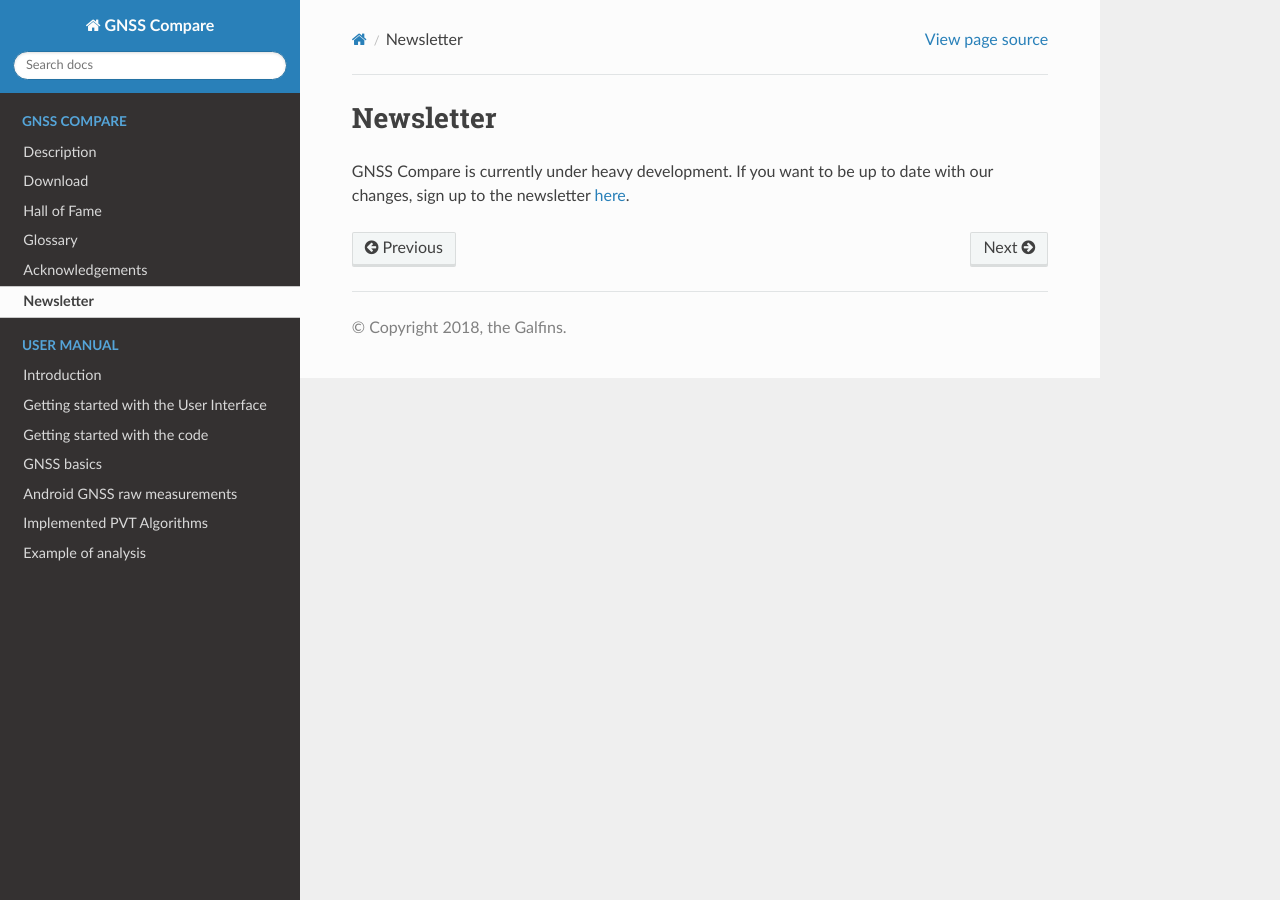
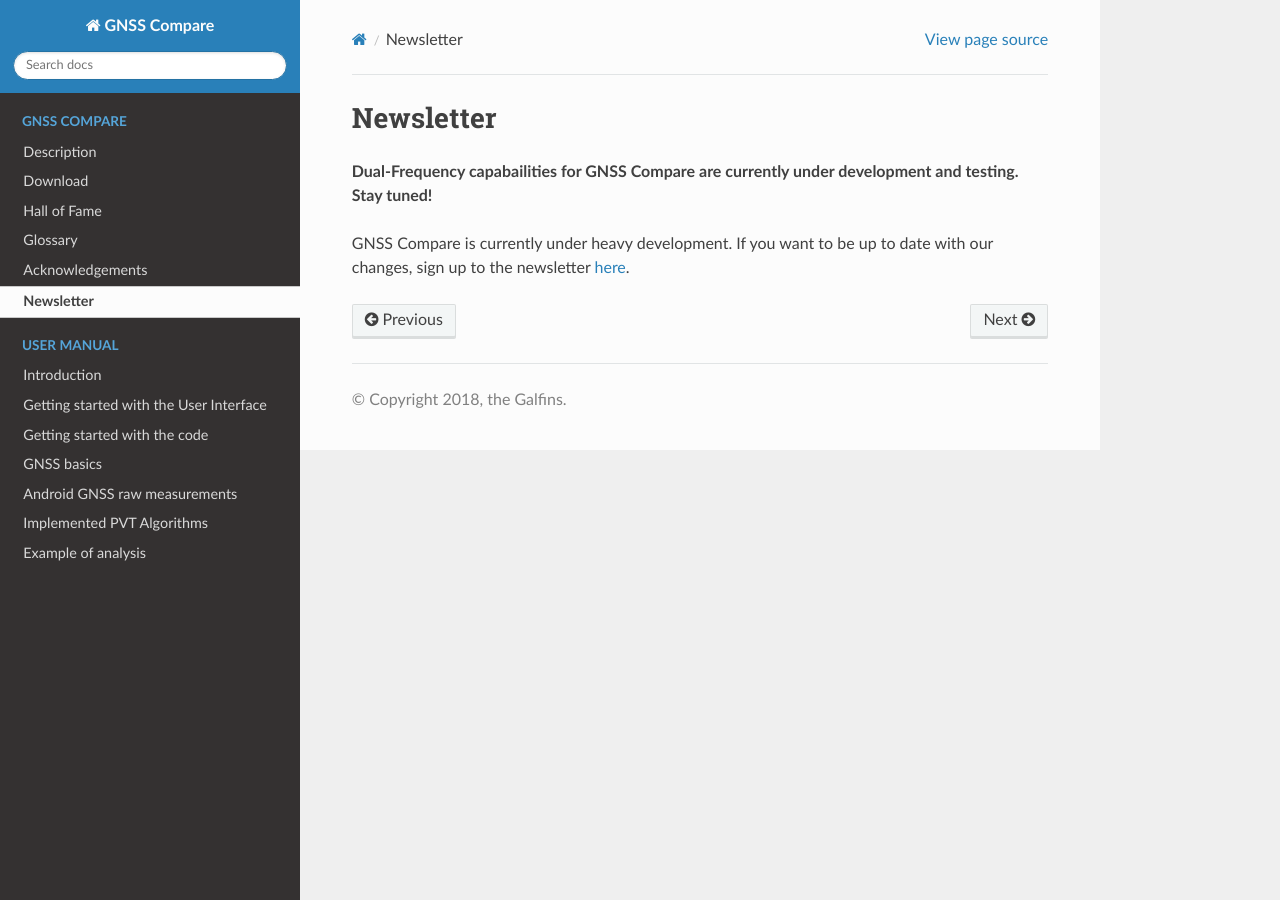
Before and after one commit to TheGalfins/GNSS_Compare, a Sphinx documentation site: the page built from docs/newsletter.rst, in a window 1280 px wide. Built offline with Sphinx 7.4.7 and the Read the Docs theme 2.0.0, drawn with Linux system fonts in a browser that asks for light colours; pages that are not in the unit, such as notebooks, are missing from menus.

Commit message:
Added short notifications in Newsletter, Android GNSS raw measurements, Example of analyis sections about the future support of Dual-Frequency phones

```diff
--- a/docs/newsletter.rst
+++ b/docs/newsletter.rst
@@ -2,4 +2,6 @@
 Newsletter
 **********
 
+**Dual-Frequency capabailities for GNSS Compare are currently under development and testing. Stay tuned!**
+
 GNSS Compare is currently under heavy development. If you want to be up to date with our changes, sign up to the newsletter `here <https://goo.gl/forms/Ws96HE3J703Khrdp2>`_.
--- a/docs/user_manual/android_gnssMeasurements.rst
+++ b/docs/user_manual/android_gnssMeasurements.rst
@@ -3,7 +3,7 @@
 Android GNSS raw measurements
 =============================
 
-*(To be updated to support GNSS Dual-Frequency Android phones)*
+**(To be updated to support GNSS Dual-Frequency Android phones)**
 
 In the following sections we describe the algorithms used to compute the pseudoranges
 taken into account the used satellite navigation system. The following algorithms are based on
```
